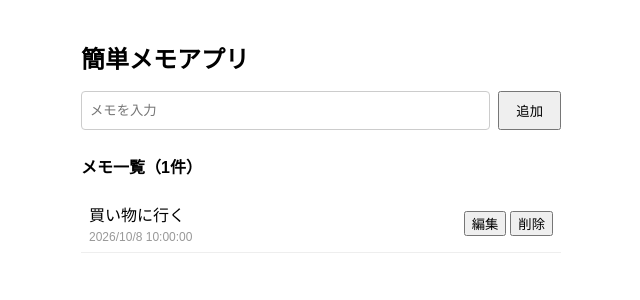
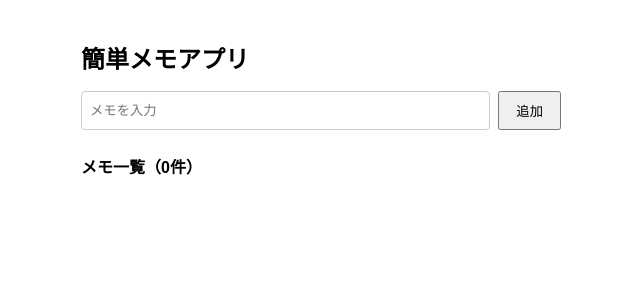
Before and after one commit to KimiyukiYamauchi/memo.react.tl, a React (Vite) app: page / in a window 1280 px wide. Shown: the top 300 px of the page, without its empty margins (319-959 px from the left). Built offline with nearby package versions, Linux system fonts and the light colour scheme.

Commit message:
演習問題　完了

```diff
--- a/src/App.tsx
+++ b/src/App.tsx
@@ -1,30 +1,73 @@
+import { useState } from "react";
 import styles from "./App.module.css";
 
 // ここに処理を記述する
 // （下のJSXは完成イメージです。stateとmap()を使って書き換えていきましょう）
 
+type Memo = {
+  text: string;
+  date: string;
+};
 function App() {
+  const [memos, setMemos] = useState<Memo[]>([]);
+  const [inputText, setInputText] = useState("");
+  const [hasError, setHasError] = useState(false);
+
+  function handleAdd() {
+    if (inputText.trim() === "") {
+      setHasError(true);
+      return;
+    }
+
+    setMemos([
+      ...memos,
+      { text: inputText, date: new Date().toLocaleString() },
+    ]);
+    setInputText("");
+    setHasError(false);
+  }
+
+  function handleDelete(index: number) {
+    const newMemos = [...memos];
+    newMemos.splice(index, 1);
+    setMemos(newMemos);
+  }
+
+  function editMemo(index: number) {
+    const newText = prompt("新しいメモを入力してください", memos[index].text);
+    if (newText !== null && newText.trim() !== "") {
+      const newMemos = [...memos];
+      newMemos[index].text = newText;
+      setMemos(newMemos);
+    }
+  }
+
   return (
     <div className={styles.container}>
       <h1 className={styles.title}>簡単メモアプリ</h1>
-
       <div className={styles.form}>
-        <input className={styles.input} placeholder="メモを入力" />
-        <button className={styles.addButton}>追加</button>
+        <input
+          className={styles.input}
+          placeholder="メモを入力"
+          value={inputText}
+          onChange={(e) => setInputText(e.target.value)}
+          onKeyDown={(e) => e.key === "Enter" && handleAdd()}
+        />
+        <button className={styles.addButton} onClick={handleAdd}>
+          追加
+        </button>
       </div>
-
-      <p className={styles.subtitle}>メモ一覧（1件）</p>
+      {hasError && <p className={styles.error}>メモを入力してください</p>}
+      <p className={styles.subtitle}>メモ一覧（{memos.length}件）</p>
       <ul className={styles.memoList}>
-        <li className={styles.memoItem}>
-          <div>
-            <p className={styles.memoText}>買い物に行く</p>
-            <p className={styles.date}>2026/10/8 10:00:00</p>
-          </div>
-          <div className={styles.buttons}>
-            <button>編集</button>
-            <button>削除</button>
-          </div>
-        </li>
+        {memos.map((memo, index) => (
+          <li key={index} className={styles.memoItem}>
+            <p className={styles.memoText}>{memo.text}</p>
+            <button onClick={() => handleDelete(index)}>削除</button>
+            <button onClick={() => editMemo(index)}>編集</button>
+            <p className={styles.memoDate}>{memo.date}</p>
+          </li>
+        ))}
       </ul>
     </div>
   );
```
